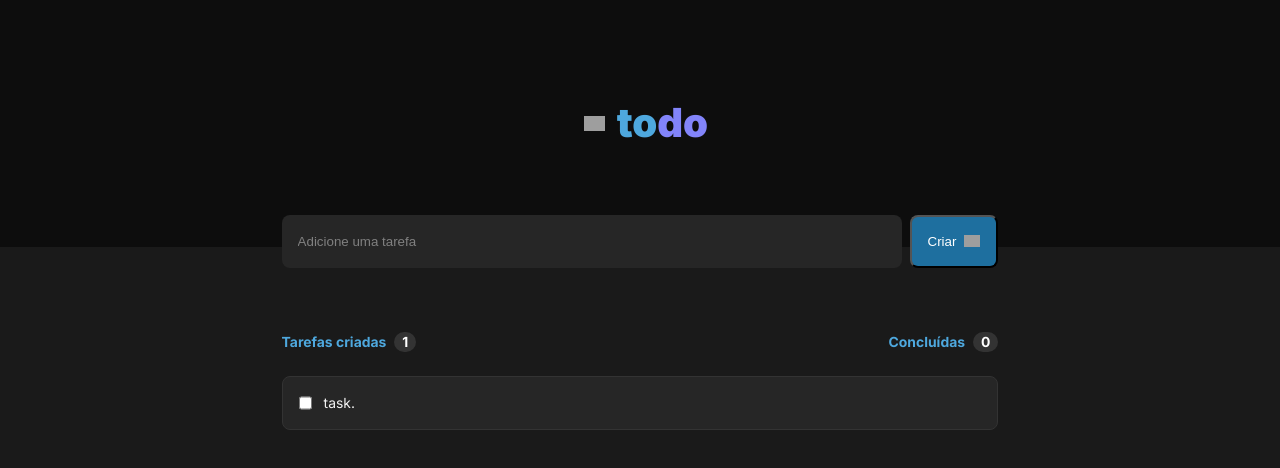
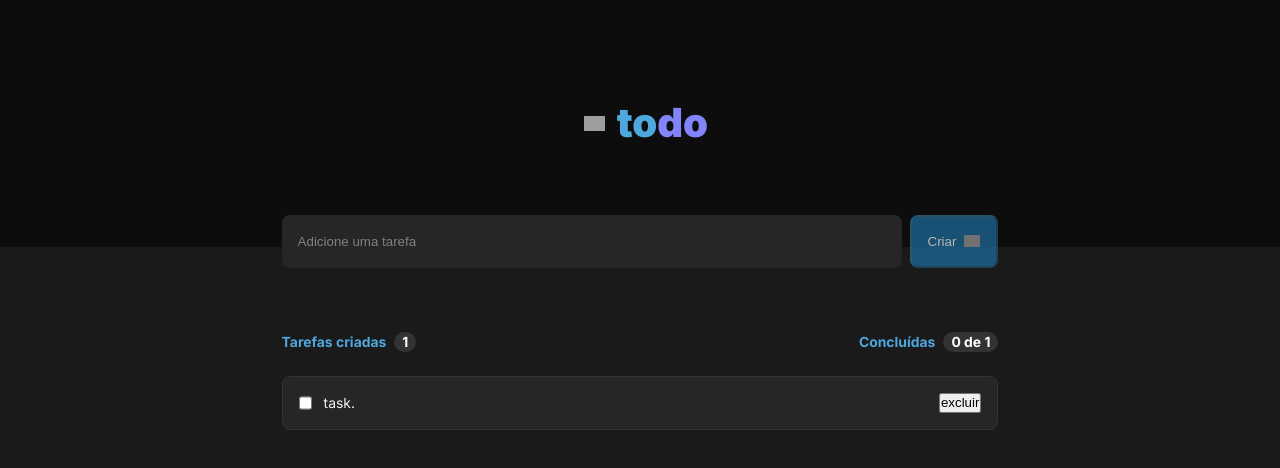
Before and after one commit to ryanoliveiragit/-rocketseat-todolist, a React (Vite) app: page / in a window 1280 px wide. Shown: the top 468 px of the page. Built offline with nearby package versions, Linux system fonts and the light colour scheme; grey boxes are pictures that could not be loaded.

Commit message:
criado um contador de tasks

```diff
--- a/src/components/CreateNewTask.tsx
+++ b/src/components/CreateNewTask.tsx
@@ -5,19 +5,41 @@ import Task from "./Task";
 
 export default function CreateNewTask(){
 
+    const [selectedCount, setSelectedCount] = useState(0);
+
+    const updateSelectedCount = (isChecked: boolean) => {
+        if (isChecked) {
+            setSelectedCount (selectedCount + 1);
+        } else {
+            setSelectedCount (selectedCount - 1 );
+        }
+    }
+
+
     const [newTodoText, setnewTodoText] = useState('')
-    //task = valor inicial do input
-    //setTask = para controlar esse valor inicial
+    //newTodoText = valor inicial do input
+    //setnewTodoText = para controlar esse valor inicial
+
+    const deleteTask = ({taskToDelete, ischeched}:any) => {
+        const updatedTasks = [...task];
+
+        if(selectedCount > 0) {
+            setSelectedCount (selectedCount -1);
+        }
+
+        updatedTasks.splice(taskToDelete, 1)
+        setTask(updatedTasks )
+     }
 
     const [task, setTask] = useState([
         {
             content: 'task',
             id: String(Math.floor(Math.random() * 1000)),
-            isComplete: false,
+            //isComplete: false,
         },
     ]);
-    //aqui vamos definir que o todoList é um array de strings
-    //setTodoList é para controlar esse array
+    //aqui vamos definir que o task é um array
+    //setTask é para controlar esse array
 
     function handleAddTodoList(event: FormEvent) {
     //quando o formulario for enviador (onsubmit do form)
@@ -28,14 +50,13 @@ export default function CreateNewTask(){
             content: newTodoText,
             isComplete: false,
           };
-    //não vamos recarregar a pagina, vamos manter ela sem refresh
         setTask((oldTodoList) => [...oldTodoList, newTask]);
     //vamos setar dentro do nosso todolist (usamos o set pra contrar o estado)
     //vamos pegar todos valores anterior do todolist e vamos adicionar mais uma task dentro do nosso array(todoList)
     setnewTodoText('')
     }
 
-    const handleNewTaskEmpty = task.length === 0
+    const handleNewTaskEmpty = newTodoText.length === 0
 
     return (
         <div className={styles.container}>
@@ -70,16 +91,16 @@ export default function CreateNewTask(){
                     </div>
                     <div>
                         <p>Concluídas </p>
-                        <p className={styles.countTask}>0</p>
+                        <p className={styles.countTask}> {selectedCount} de {task.length}</p>
                     </div>
                 </div>
             <ul>
-                {task.map((todo) => //vamos pegar o todoList que adicionamos as taks dentro
+                {task.map((todo, taskToDelete) => //vamos pegar o todoList que adicionamos as taks dentro
                     <Task
-                    key={todo.id}
-                    isComplete={todo.isComplete}
-                    content={todo.content}
-                  />//vamos passar um map pra dentro dele e mostrar na tela todos
+                        key={todo.id}
+                        onDeleteTask={() => deleteTask(taskToDelete)}
+                        content={todo.content}
+                        updateSelectedCount={updateSelectedCount}                 />//vamos passar um map pra dentro dele e mostrar na tela todos
                 //os items que estão dentro do todolist.
                 )}
             </ul>
--- a/src/components/Task.tsx
+++ b/src/components/Task.tsx
@@ -4,16 +4,22 @@ import { RadioButton, Check, Trash } from "phosphor-react";
 
 interface TaskProps {
   content: string;
-  isComplete: boolean;
-
+  onDeleteTask: (content: string) => void;
+  updateSelectedCount: any;
 }
 
-export default function Task({ content, isComplete }: TaskProps) {
+export default function Task({ content, updateSelectedCount, onDeleteTask }: TaskProps) {
   const [isChecked, setIsChecked] = useState(false)
 
-  const handleOnChange = () => {
+  const handleOnChange = (e: { target: { checked: any; }; }) => {
     setIsChecked(!isChecked)
+    updateSelectedCount(e.target.checked)
   }
+
+  function handleDeleteTaks(){
+    onDeleteTask(content)
+  }
+
 
   return (
     <div className={style.container}>
@@ -31,6 +37,7 @@ export default function Task({ content, isComplete }: TaskProps) {
           <label>
             <p className={isChecked ? style.checked : ''}>{content}.</p>
           </label>
+          <button onClick={handleDeleteTaks}>excluir</button>
         </div>
       </div>
     </div>
```
